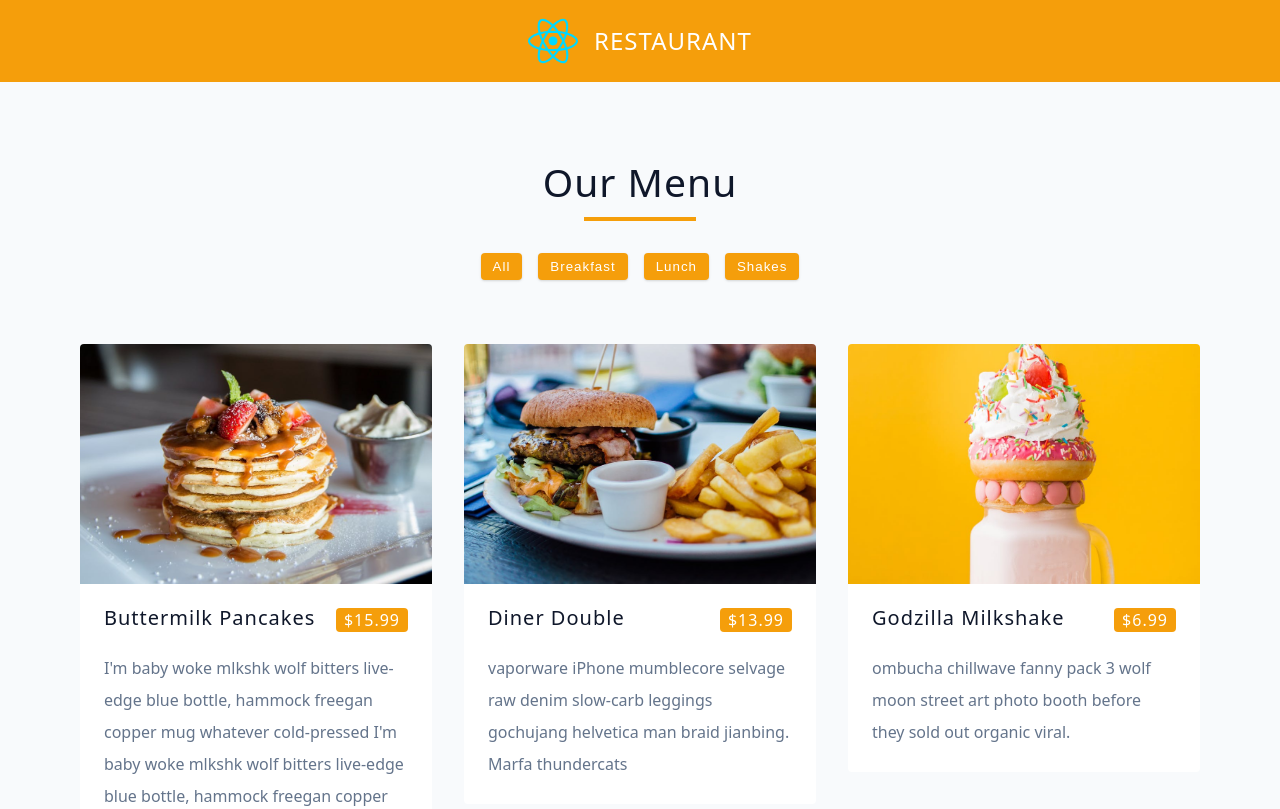
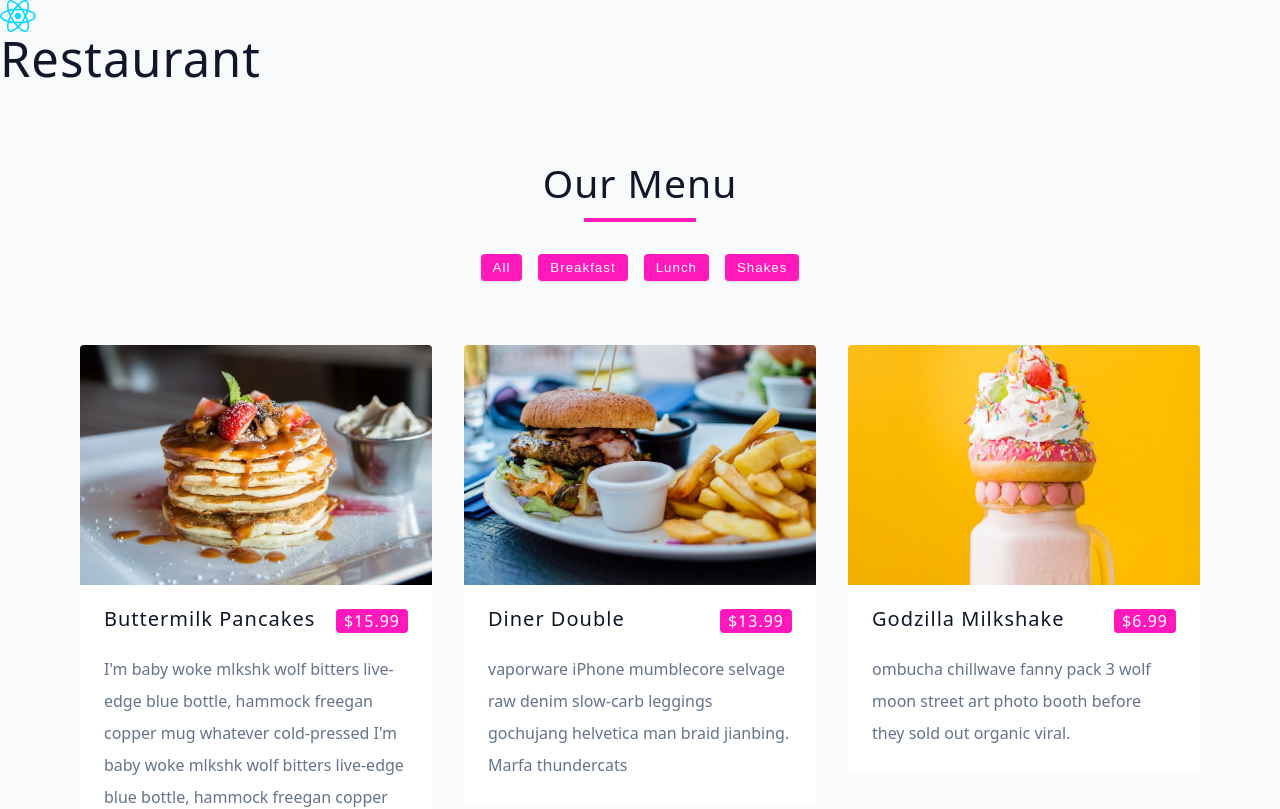
Before and after one commit to EdwinTJ/menuM, a React (Vite) app: page / in a window 1280 px wide. Shown: the top 809 px of the page. Built offline with nearby package versions, Linux system fonts and the light colour scheme.

Commit message:
Change colors

```diff
--- a/src/index.css
+++ b/src/index.css
@@ -11,18 +11,17 @@
 html {
   font-size: 100%;
 } /*16px*/
-
 :root {
   /* colors */
-  --primary-100: #fef3c7;
-  --primary-200: #fde68a;
-  --primary-300: #fcd34d;
-  --primary-400: #fbbf24;
-  --primary-500: #f59e0b;
-  --primary-600: #d97706;
-  --primary-700: #b45309;
-  --primary-800: #92400e;
-  --primary-900: #78350f;
+  --primary-100: #ff9cd8;
+  --primary-200: #ff9cd8;
+  --primary-300: #ff9cd8;
+  --primary-400: #ff9cd8;
+  --primary-500: #ff19bc;
+  --primary-600: #ff19bc;
+  --primary-700: #ff19bc;
+  --primary-800: #ff19bc;
+  --primary-900: #ff19bc;
 
   /* grey */
   --grey-50: #f8fafc;
@@ -36,7 +35,7 @@ html {
   --grey-800: #1e293b;
   --grey-900: #0f172a;
   /* rest of the colors */
-  --black: #222;
+  --black: #000000;
   --white: #fff;
   --red-light: #f8d7da;
   --red-dark: #842029;
@@ -152,14 +151,31 @@ ul {
 }
 .btn-hipster {
   color: var(--primary-500);
-  background: var(--primary-200);
+  background: var(--primary-100);
 }
 .btn-hipster:hover {
-  color: var(--primary-200);
+  color: var(--primary-100);
   background: var(--primary-700);
 }
 .btn-block {
   width: 100%;
+}
+
+/* alerts */
+.alert {
+  padding: 0.375rem 0.75rem;
+  margin-bottom: 1rem;
+  border-color: transparent;
+  border-radius: var(--borderRadius);
+}
+
+.alert-danger {
+  color: var(--red-dark);
+  background: var(--red-light);
+}
+.alert-success {
+  color: var(--green-dark);
+  background: var (--green-light);
 }
 
 /* alerts */
@@ -252,6 +268,7 @@ ul {
   margin: 0 auto;
   margin-top: 1rem;
 }
+
 /* ============= PROJECT CSS =============== */
 
 .menu {
@@ -328,32 +345,3 @@ ul {
     grid-template-columns: repeat(3, 1fr);
   }
 }
-
-/* Global CSS or Navbar.css */
-.navbar {
-  background-color: var(--primary-500);
-  padding: 1rem 2rem;
-  display: flex;
-  align-items: center;
-  justify-content: center;
-}
-
-.navbar-container {
-  display: flex;
-  align-items: center;
-  justify-content: center;
-  max-width: var(--max-width);
-  width: 100%;
-}
-
-.navbar-logo {
-  width: 50px;
-  height: 50px;
-  margin-right: 1rem;
-}
-
-.navbar-title {
-  font-size: 1.5rem;
-  color: var(--white);
-  text-transform: uppercase;
-}
```
